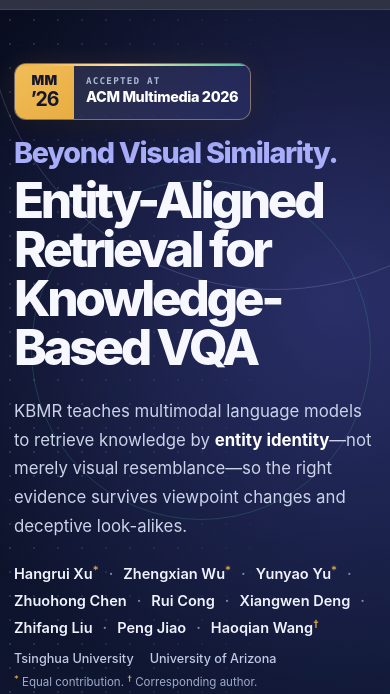
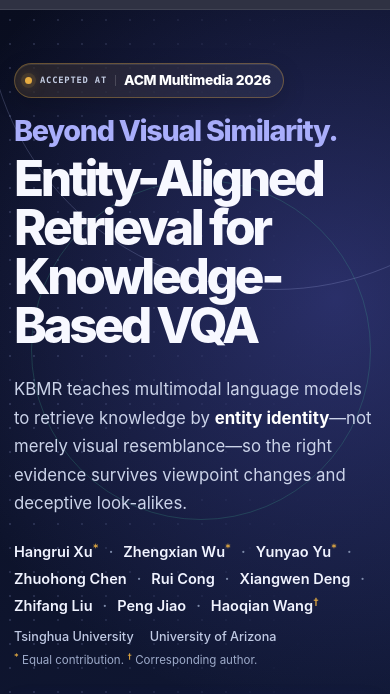
Before and after one commit to realHarryX/realHarryX.github.io, a plain HTML site: page KBMR/index.html in a window 390 px wide. Shown: the part 56-750 px from the top of the page. Drawn offline with Linux system fonts and the light colour scheme.

Commit message:
Update website

```diff
--- a/KBMR/assets/site.css
+++ b/KBMR/assets/site.css
@@ -145,14 +145,10 @@ code, pre { font-family: var(--font-mono); }
 .eyebrow { display: flex; align-items: center; gap: 9px; margin: 0 0 13px; color: var(--iris-dark); font-family: var(--font-mono); font-size: 0.72rem; font-weight: 750; letter-spacing: 0.1em; line-height: 1.3; text-transform: uppercase; }
 .eyebrow span { display: inline-block; width: 22px; height: 2px; background: currentColor; }
 
-.venue-badge { position: relative; display: inline-flex; align-items: stretch; max-width: 100%; margin-bottom: 22px; overflow: hidden; border: 1px solid rgb(255 226 164 / 0.38); border-radius: 12px; background: linear-gradient(110deg, rgb(255 255 255 / 0.12), rgb(109 113 248 / 0.14)); box-shadow: 0 10px 30px rgb(0 0 0 / 0.2), 0 0 30px rgb(231 173 66 / 0.1); backdrop-filter: blur(10px); }
-.venue-badge::after { position: absolute; top: 0; right: 0; left: 0; height: 2px; background: linear-gradient(90deg, var(--gold), #ffe2a4 45%, var(--mint)); content: ""; }
-.venue-monogram { display: flex; flex-direction: column; align-items: center; justify-content: center; min-width: 67px; padding: 10px 13px 9px; background: linear-gradient(145deg, #f2bd58, var(--gold)); color: #17172b; font-family: var(--font-display); font-size: 0.83rem; font-weight: 900; letter-spacing: 0.02em; line-height: 1; }
-.venue-monogram b { margin-top: 3px; font-size: 1.22rem; letter-spacing: -0.06em; }
-.venue-copy { display: flex; min-width: 0; flex-direction: column; justify-content: center; padding: 9px 16px 10px; }
-.venue-copy small { color: #aeb9d5; font-family: var(--font-mono); font-size: 0.58rem; font-weight: 750; letter-spacing: 0.13em; line-height: 1.35; text-transform: uppercase; }
-.venue-copy strong { color: #fff; font-family: var(--font-display); font-size: clamp(0.95rem, 1.35vw, 1.12rem); font-weight: 850; letter-spacing: -0.025em; line-height: 1.35; white-space: nowrap; }
-.venue-track { align-self: center; margin-right: 12px; padding: 5px 8px; border: 1px solid rgb(70 200 155 / 0.42); border-radius: 999px; background: rgb(70 200 155 / 0.1); color: #8be2c4; font-family: var(--font-mono); font-size: 0.57rem; font-weight: 800; letter-spacing: 0.08em; text-transform: uppercase; }
+.venue-badge { display: inline-flex; align-items: center; gap: 10px; max-width: 100%; margin: 0 0 22px; padding: 9px 16px 9px 12px; border: 1px solid rgb(231 173 66 / 0.34); border-radius: 999px; background: linear-gradient(105deg, rgb(231 173 66 / 0.12), rgb(255 255 255 / 0.055)); box-shadow: inset 0 1px 0 rgb(255 255 255 / 0.09), 0 8px 24px rgb(0 0 0 / 0.16); line-height: 1.2; backdrop-filter: blur(10px); }
+.venue-badge::before { width: 7px; height: 7px; flex: 0 0 auto; border-radius: 50%; background: var(--gold); box-shadow: 0 0 0 4px rgb(231 173 66 / 0.12), 0 0 14px rgb(231 173 66 / 0.55); content: ""; }
+.venue-badge span { padding-right: 10px; border-right: 1px solid rgb(255 255 255 / 0.17); color: #c3cce2; font-family: var(--font-mono); font-size: 0.63rem; font-weight: 750; letter-spacing: 0.09em; text-transform: uppercase; }
+.venue-badge strong { color: #fff; font-family: var(--font-display); font-size: clamp(0.91rem, 1.2vw, 1.03rem); font-weight: 850; letter-spacing: -0.02em; white-space: nowrap; }
 
 h1, h2, h3, p { margin-top: 0; }
 h1, h2, h3 { text-wrap: balance; }
@@ -420,11 +416,9 @@ tbody .best-row th { background: #eeeeff; }
 @media (max-width: 580px) {
   :root { --shell: min(100% - 28px, 1216px); }
   .hero { padding-top: 53px; }
-  .venue-badge { margin-bottom: 19px; }
-  .venue-monogram { min-width: 59px; padding-inline: 10px; }
-  .venue-copy { padding-inline: 12px; }
-  .venue-copy strong { font-size: 0.9rem; white-space: normal; }
-  .venue-track { display: none; }
+  .venue-badge { gap: 8px; margin-bottom: 19px; padding: 8px 12px 8px 10px; }
+  .venue-badge span { padding-right: 8px; font-size: 0.55rem; }
+  .venue-badge strong { font-size: 0.86rem; }
   h1 { font-size: clamp(2.52rem, 12.7vw, 3.5rem); }
   .hero-actions { align-items: stretch; }
   .button { flex: 1 1 100%; }
--- a/KBMR/index.html
+++ b/KBMR/index.html
@@ -117,14 +117,7 @@
       <div class="hero-orbit hero-orbit-two" aria-hidden="true"></div>
       <div class="shell hero-grid">
         <div class="hero-copy reveal">
-          <div class="venue-badge" aria-label="Accepted at ACM Multimedia 2026">
-            <span class="venue-monogram" aria-hidden="true">MM<b>’26</b></span>
-            <span class="venue-copy">
-              <small>Accepted at</small>
-              <strong>ACM Multimedia 2026</strong>
-            </span>
-            <span class="venue-track">KB-VQA</span>
-          </div>
+          <p class="venue-badge"><span>Accepted at</span><strong>ACM Multimedia 2026</strong></p>
           <h1 id="hero-title">
             <span>Beyond Visual Similarity.</span>
             Entity-Aligned Retrieval for Knowledge-Based VQA
```
